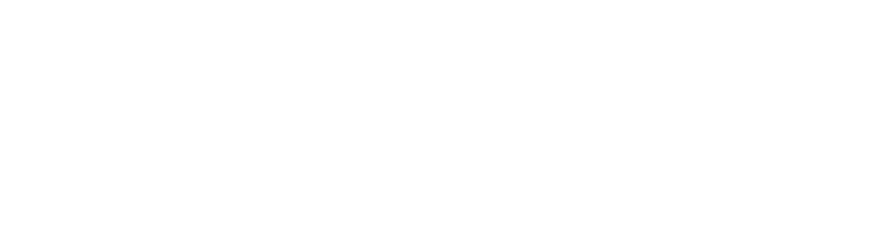
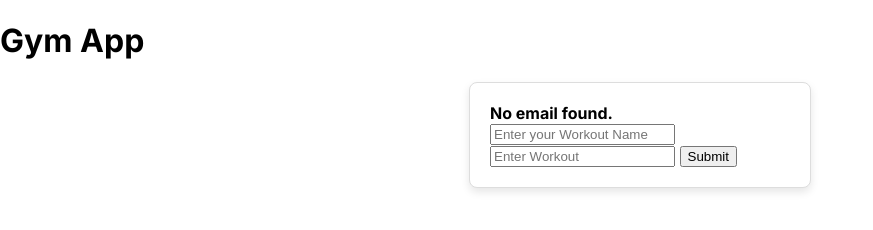
Before and after one commit to SourishVa/GymSocialMedia, a plain HTML site: page app.html in a window 1280 px wide. Shown: the whole page, without its empty margins (0-873 px from the left). Drawn offline with Linux system fonts and the light colour scheme; a web font is replaced by a local one.

Commit message:
Basics Posts
Adds local post creation system.

```diff
--- /dev/null
+++ b/app-styles.css
@@ -0,0 +1,23 @@
+@import url('https://fonts.googleapis.com/css2?family=Inter:wght@100..900&family=Neucha&display=swap');
+
+body, html {
+    margin: 0;
+    padding: 0;
+    height: 100%;
+    font-family: Inter;
+}
+
+.post-board {
+    text-align: center;
+}
+
+.post {
+    text-align: left;
+    width: 300px;
+    padding: 20px;
+    background-color: #fff;
+    border: 1px solid #ddd;
+    border-radius: 8px;
+    box-shadow: 0 4px 8px rgba(0, 0, 0, 0.1);
+    margin: 0 auto; /* Center the box horizontally */
+}
--- a/app.html
+++ b/app.html
@@ -4,6 +4,38 @@
     <meta charset="UTF-8" />
     <meta name="viewport" content="width=device-width, initial-scale=1.0" />
     <title>App</title>
+    <link rel="stylesheet" href="app-styles.css" />
+    <script src="script.js" defer></script>
   </head>
-  <body></body>
+  <body>
+    <!-- Where you can create a post -->
+    <h1>Gym App</h1>
+    <div class="create-post">
+      <div class="post">
+        <b id="Profile"> </b>
+        <input
+          type="text"
+          id="WorkoutName"
+          class="workout-name"
+          placeholder="Enter your Workout Name"
+        />
+        <input
+          type="text"
+          id="Workout"
+          class="workout"
+          placeholder="Enter Workout"
+        />
+        <button onclick="createBox()">Submit</button>
+      </div>
+    </div>
+    <!-- Where alls posts are stored -->
+    <div id="PostBoard" class="post-board"></div>
+    <!-- <div class="post">
+        <b id="Profile"> </b>
+        <h3>Title</h3>
+        <p>Description</p>
+        <button>Up</button>
+        <button>Down</button>
+      </div> -->
+  </body>
 </html>
--- a/script.js
+++ b/script.js
@@ -1,9 +1,54 @@
 function saveEmail() {
     // Get the value from the text box
     const textBoxValue = document.getElementById('email').value;
+
+    localStorage.setItem('userEmail', textBoxValue)
+
 
     // Display the value in an alert box (or you could handle it differently)
     alert('Saved Data: ' + textBoxValue);
     window.location.href = 'app.html';
     console.log(textBoxValue)
 }
+
+window.onload = function() {
+    // Get the email from localStorage
+    const email = localStorage.getItem('userEmail');
+
+    // Check if the email exists
+    if (email) {
+        // Display the email in the box
+        document.getElementById('Profile').textContent = `${email}`;
+    } else {
+        // Handle the case where the email is not found
+        document.getElementById('Profile').textContent = 'No email found.';
+    }
+}
+
+function createBox() {
+    const name = document.getElementById("WorkoutName").value
+    console.log(name)
+    const workout = document.getElementById("Workout").value
+    console.log(workout)
+
+    if(name && workout) {
+        const newPost = document.createElement("div")
+        newPost.className = "post"
+
+        newPost.innerHTML = `
+            <h3>${name}</h3>
+            <p>${workout}</p>
+            <button>Up</button>
+            <button>Down</button>
+        `
+
+        const posted = document.getElementById("PostBoard")
+        console.log(posted)
+        posted.appendChild(newPost)
+
+        document.getElementById('WorkoutName').value = '';
+        document.getElementById('Workout').value = '';
+    } else {
+        alert('Please fill out both fields.');
+    }
+}
```
